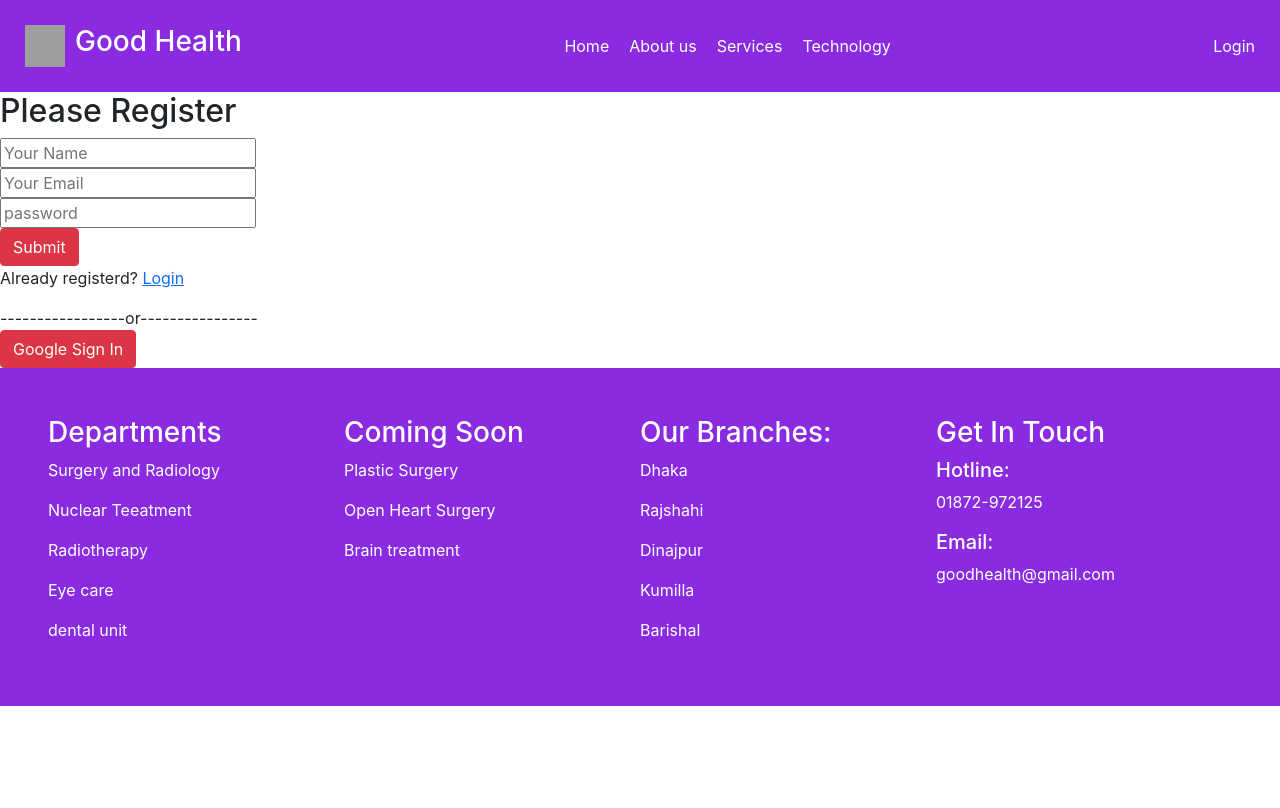
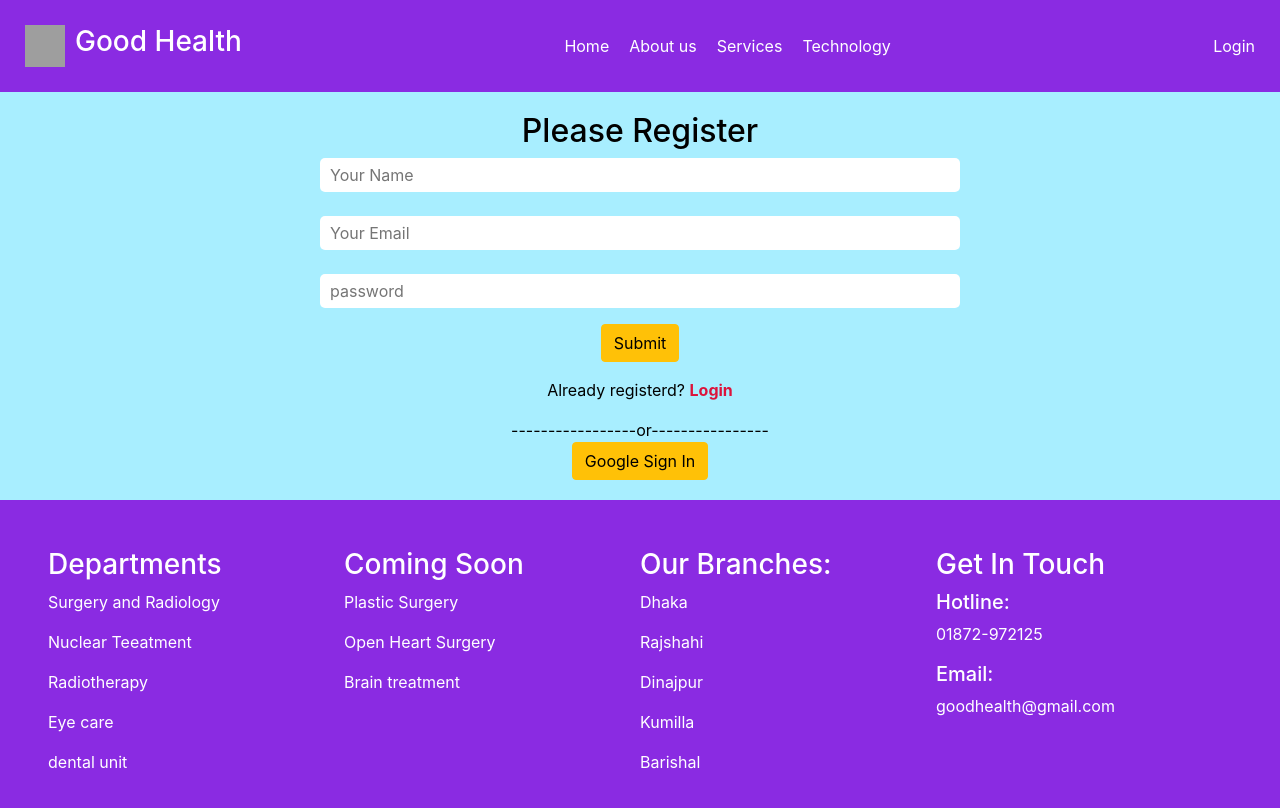
Before and after one commit to developer-Azad/good-health-hospital, a React (Create React App) app: page /register in a window 1280 px wide. Shown: the top 808 px of the page. Built offline with nearby package versions, Linux system fonts and the light colour scheme; no server answers; grey boxes are pictures that could not be loaded.

Commit message:
bullet added

```diff
--- a/src/components/Header/Header.js
+++ b/src/components/Header/Header.js
@@ -1,10 +1,11 @@
 import React from 'react';
 import { Link } from 'react-router-dom';
+import useAuth from '../../hooks/useAuth';
 import useFirebase from '../../hooks/useFirebase';
 import './Header.css';
 
 const Header = () => {
-    const {user, logOut} = useFirebase();
+    const {user, logOut} = useAuth();
     return (
 
             <div className="navbar">
--- /dev/null
+++ b/src/components/Registration/Login/Login.css
@@ -0,0 +1,18 @@
+.login{
+    background-color: #a8eeff;
+    color:black;
+    text-align: center;
+    padding-top: 20px;
+    padding-bottom: 20px;
+}
+.input-field{
+    width: 50%;
+    border: none;
+    padding: 5px 10px;
+    border-radius: 5px;
+}
+.link-color{
+    color:crimson;
+    text-decoration: none;
+    font-weight: 700;
+}
--- a/src/components/Registration/Login/Login.js
+++ b/src/components/Registration/Login/Login.js
@@ -2,6 +2,7 @@ import React from 'react';
 import { Link } from 'react-router-dom';
 import { useHistory, useLocation } from 'react-router';
 import useAuth from '../../../hooks/useAuth';
+import './Login.css'
 
 const Login = () => {
     const {signInUsingGoogle, handleLogin, handleEmailChange, handlePasswordChange} = useAuth();
@@ -17,21 +18,21 @@ const Login = () => {
    }
 
     return (
-        <div className="login-form">
+        <div className="login">
         <div>
             <h2>Please Login</h2>
             <form onSubmit={handleLogin}>
-                <input onBlur={handleEmailChange} type="email" name="" id=""
+                <input className="input-field" onBlur={handleEmailChange} type="email" name="" id=""
                  placeholder="Your Email" required/>
-                 <br />
-                <input onBlur={handlePasswordChange} type="password" name="" id=""
+                 <br /><br />
+                <input className="input-field" onBlur={handlePasswordChange} type="password" name="" id=""
                  placeholder="password" required/>
                 <br />
-                <input className="btn btn-danger" type="submit" value="Login" />
+                <input className="btn btn-warning my-3" type="submit" value="Login" />
             </form>
-            <p>New to Good Health? <Link to="/register">Registration</Link></p>
+            <p>New to Good Health? <Link className="link-color" to="/register">Registration</Link></p>
             <div>-----------------or----------------</div>
-            <button onClick={handleGoogleSignIn} className="btn-regular">Google Sign In</button>
+            <button onClick={handleGoogleSignIn} className="btn btn-warning">Google Sign In</button>
             </div>
     </div>
     );
--- a/src/components/Registration/Register/Register.js
+++ b/src/components/Registration/Register/Register.js
@@ -5,24 +5,24 @@ import useAuth from '../../../hooks/useAuth';
 const Register = () => {
     const {signInUsingGoogle, handleNameChange, handleRegistration, handleEmailChange, handlePasswordChange} = useAuth();
     return (
-        <div className="login-form">
+        <div className="login">
             <div>
                 <h2>Please Register</h2>
                 <form onSubmit={handleRegistration}>
-                    <input onBlur={handleNameChange} type="text" name="" id=""
+                    <input className="input-field" onBlur={handleNameChange} type="text" name="" id=""
                      placeholder="Your Name" required />
-                     <br />
-                    <input onBlur={handleEmailChange} type="email" name="" id=""
+                     <br /><br />
+                    <input className="input-field" onBlur={handleEmailChange} type="email" name="" id=""
                      placeholder="Your Email" required/>
-                     <br />
-                    <input onBlur={handlePasswordChange} type="password" name="" id=""
+                     <br /><br />
+                    <input className="input-field" onBlur={handlePasswordChange} type="password" name="" id=""
                      placeholder="password" required/>
                     <br />
-                    <input className="btn btn-danger" type="submit" value="Submit" />
+                    <input className="btn btn-warning my-3" type="submit" value="Submit" />
                 </form>
-                <p>Already registerd? <Link style={{color:''}} to="/login">Login</Link></p>
+                <p>Already registerd? <Link className="link-color" style={{color:''}} to="/login">Login</Link></p>
                 <div>-----------------or----------------</div>
-                <button onClick={signInUsingGoogle} className="btn btn-danger">Google Sign In</button>
+                <button onClick={signInUsingGoogle} className="btn btn-warning">Google Sign In</button>
                 </div>
         </div>
     );
```
Also changed, not shown: 2 other files (tests, documents, lock files or other folders).
